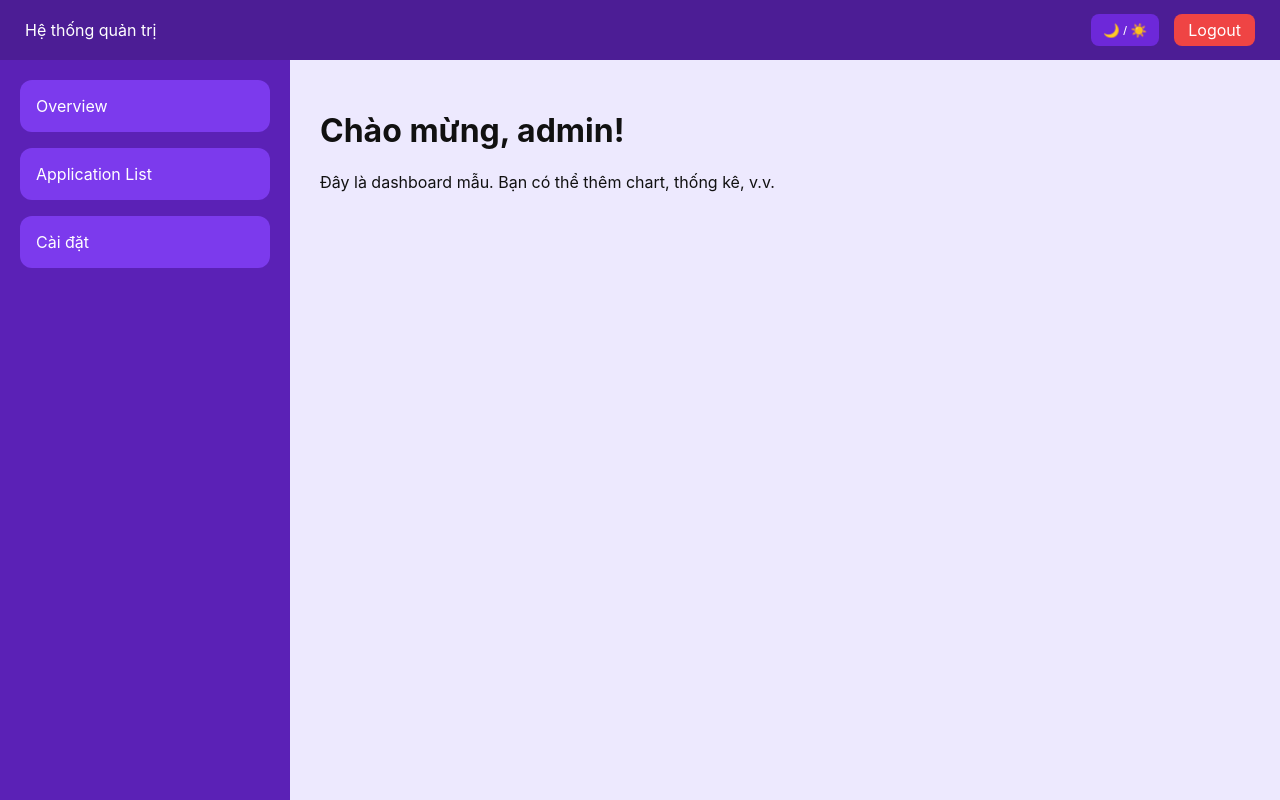
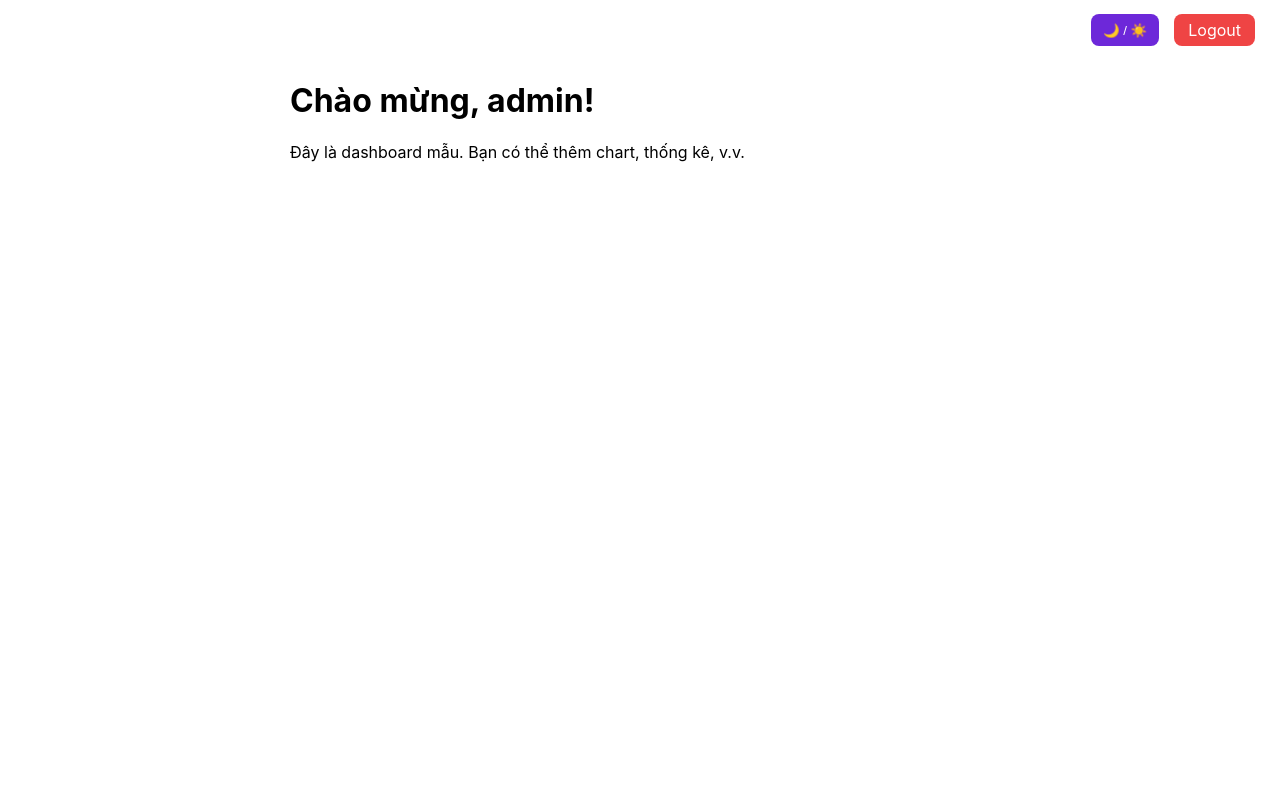
Before and after one commit to luannv6792/infra, a PHP site: page /dashboard in a window 1280 px wide. Run offline with PHP 8.4, Linux system fonts and the light colour scheme; the visitor is signed in with stand-in values (Sample User, id 1).

Commit message:
Update style.css

```diff
--- a/web/assets/style.css
+++ b/web/assets/style.css
@@ -8,7 +8,6 @@ body {
 /* TOP BAR */
 .top-bar {
     height: 60px;
-    background: #4c1d95;
     color: white;
     display: flex;
     justify-content: space-between;
@@ -47,7 +46,6 @@ body {
 /* SIDEBAR */
 .sidebar {
     width: 250px;
-    background: #5b21b6;
     padding: 20px;
 }
 
@@ -55,12 +53,10 @@ body {
     margin-bottom: 16px;
     padding: 16px;
     border-radius: 12px;
-    background: #7c3aed;
     transition: 0.3s;
 }
 
 .menu-card:hover {
-    background: #a78bfa;
     transform: translateX(-4px);
 }
 
@@ -73,50 +69,3 @@ body {
 /* CONTENT */
 .content {
     flex: 1;
-    padding: 30px;
-    background: #ede9fe;
-}
-
-/* DARK MODE */
-.dark-mode .top-bar {
-    background: #1e1e2f;
-}
-
-.dark-mode .sidebar {
-    background: #2e2e3e;
-}
-
-.dark-mode .menu-card {
-    background: #3a3a50;
-}
-
-.dark-mode .menu-card:hover {
-    background: #4a4a6a;
-}
-
-.dark-mode .content {
-    background: #121212;
-    color: #eee;
-}
-
-/* LIGHT MODE */
-.light-mode .top-bar {
-    background: #4c1d95;
-}
-
-.light-mode .sidebar {
-    background: #5b21b6;
-}
-
-.light-mode .menu-card {
-    background: #7c3aed;
-}
-
-.light-mode .menu-card:hover {
-    background: #a78bfa;
-}
-
-.light-mode .content {
-    background: #ede9fe;
-    color: #111;
-}
```
